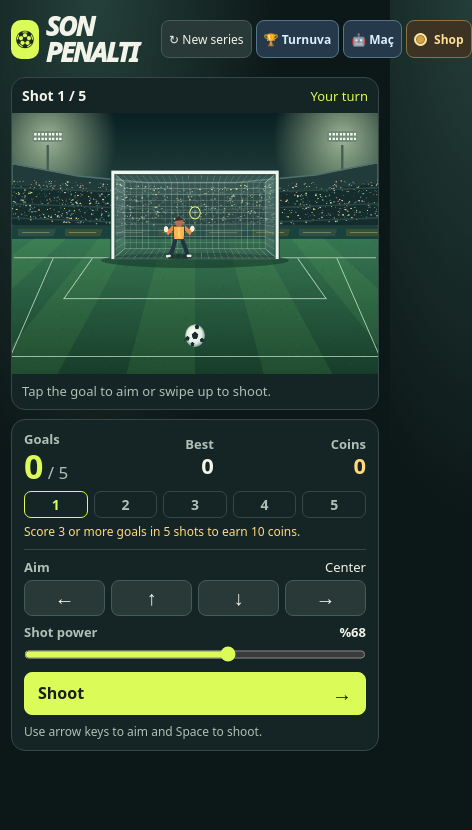
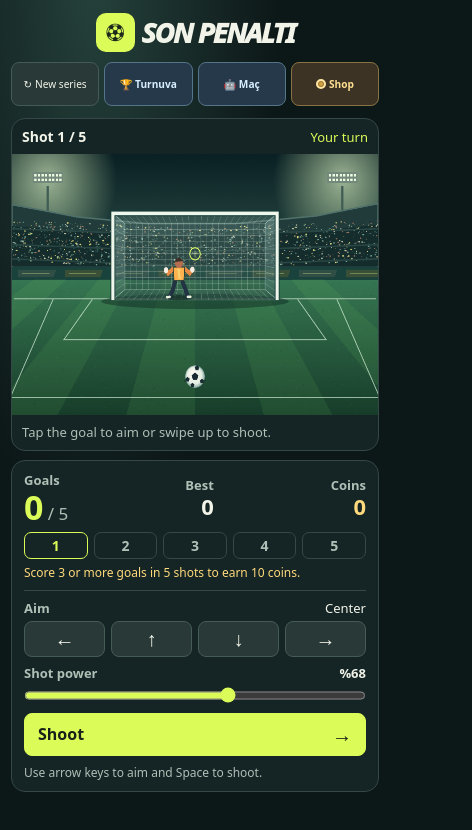
Before and after one commit to rcfm5h7h89-commits/son-penalti, a plain HTML site: page index.html in a window 390 px wide. Shown: the whole page, 472 px wide, since content can reach past the window. Drawn offline with Linux system fonts and the light colour scheme.

Commit message:
Fix mobile header actions visibility with responsive button grid

```diff
--- a/style.css
+++ b/style.css
@@ -79,3 +79,21 @@ button{cursor:pointer;font:inherit;min-height:42px;color:var(--text);background:
   .match-scoreboard strong{font-size:32px}
   .match-log{max-height:55px}
 }
+
+/* Mobile header: keep every action visible without horizontal overflow. */
+@media(max-width:740px){
+  .mast{display:flex;flex-direction:column;align-items:stretch;gap:10px;min-width:0}
+  .mast .title{justify-content:center;min-width:0}
+  .mast .title h1{font-size:clamp(24px,7vw,36px);white-space:normal;text-align:center}
+  .mast-actions{display:grid;grid-template-columns:repeat(4,minmax(0,1fr));gap:5px;width:100%;min-width:0}
+  .mast-actions button,.mast-actions .match-open,.mast-actions .shop-open,.mast-actions .reset{
+    display:flex;align-items:center;justify-content:center;gap:3px;
+    width:100%;min-width:0;min-height:44px;padding:5px 3px;
+    font-size:clamp(10px,2.6vw,13px);line-height:1.2;
+    white-space:normal;text-align:center;overflow-wrap:anywhere
+  }
+  .mast-actions .coin{flex-shrink:0;width:10px;height:10px}
+}
+@media(max-width:350px){
+  .mast-actions{grid-template-columns:repeat(2,minmax(0,1fr))}
+}
```
